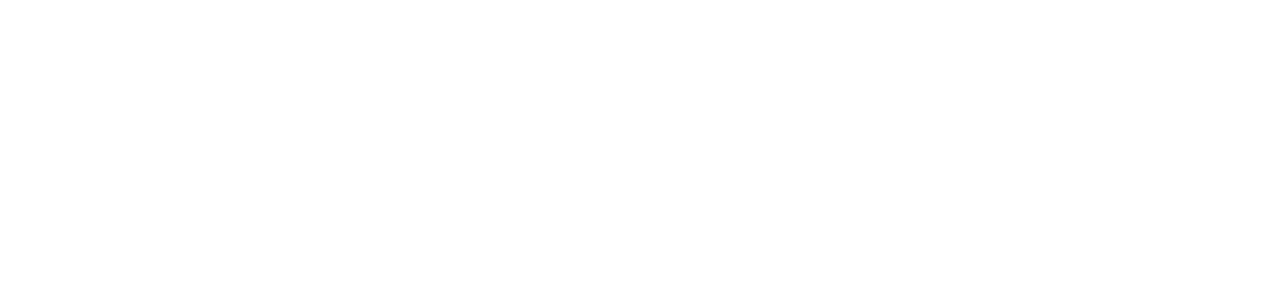
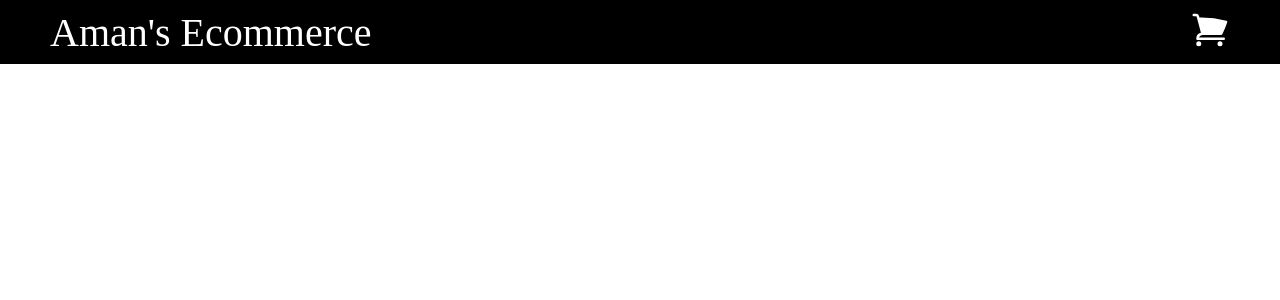
Before and after one commit to Aman-Manwani/E-Commerce, a React (Create React App) app: page / in a window 1280 px wide. Shown: the top 300 px of the page. Built offline with nearby package versions, Linux system fonts and the light colour scheme.

Commit message:
added header

```diff
--- a/src/App.js
+++ b/src/App.js
@@ -1,17 +1,18 @@
 import { BrowserRouter,Route,Routes } from "react-router-dom";
 import Header from "./components/header/Header";
+import Cart from "./components/cart/Cart";
 
 function App() {
   return (
-    <div className="App">
-      <Header></Header>
-      <BrowserRouter>
-      <Routes>
-        <Route path="/"/>
-        <Route path="/cart"/>
-      </Routes>
-      </BrowserRouter>
-    </div>
+    <BrowserRouter>
+      <div className="App">
+        <Header/>
+        <Routes>
+          <Route path="/"/>
+          <Route path="/cart" Component={<Cart/>}/>
+        </Routes>
+      </div>
+    </BrowserRouter>
   );
 }
 
--- /dev/null
+++ b/src/components/cart/Cart.jsx
@@ -0,0 +1,11 @@
+import React from 'react'
+
+const Cart = () => {
+  return (
+    <div>
+
+    </div>
+  )
+}
+
+export default Cart
--- a/src/components/header/Header.css
+++ b/src/components/header/Header.css
@@ -0,0 +1,21 @@
+.cart-icon{
+    width: 40px;
+    height: 40px;
+    margin: 10px 0;
+}
+
+.inner-nav{
+    display: flex;
+    justify-content: space-between;
+    padding: 0 50px;
+    align-items: center;
+}
+
+.navbar{
+    background-color: black;
+    color: white;
+}
+
+.logo{
+    font-size: 40px;
+}
--- a/src/components/header/Header.jsx
+++ b/src/components/header/Header.jsx
@@ -1,12 +1,19 @@
-import React from 'react'
-import './Header.css'
+import React from "react";
+import "./Header.css";
+import { ShoppingCartIcon } from '@heroicons/react/24/solid'
+import { Link } from "react-router-dom";
 
 const Header = () => {
   return (
-    <div>
+    <div className="navbar">
+      <div className="inner-nav">
+        <div className="logo"><Link style={{color:"inherit",textDecoration:'none'}} to='/'>Aman's Ecommerce</Link></div>
+        <div className="nav-right-comp">
+          <Link style={{color:"inherit",textDecoration:'none'}} to='/cart'><ShoppingCartIcon className="cart-icon"/></Link>
+        </div>
+      </div>
+    </div>
+  );
+};
 
-    </div>
-  )
-}
-
-export default Header
+export default Header;
```
Also changed, not shown: src/components/cart/Cart.css (added).
